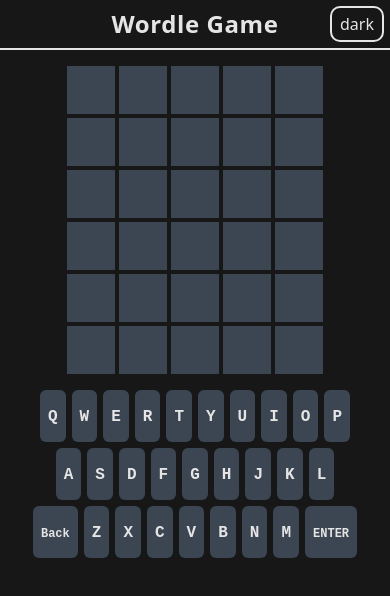
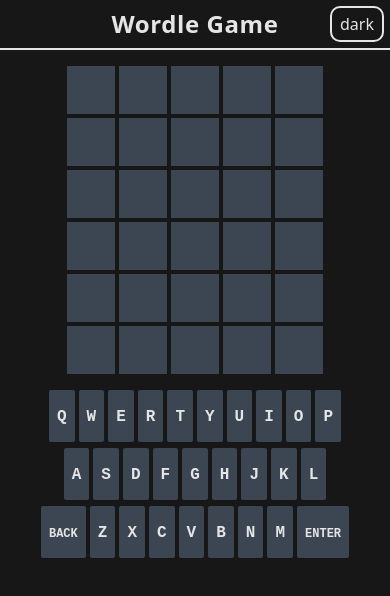
Before and after one commit to gitzein/wordle-game, a React (Vite) app: page / in a window 390 px wide. Shown: the top 596 px of the page. Built offline with nearby package versions, Linux system fonts and the light colour scheme; a web font is replaced by a local one.

Commit message:
style update

```diff
--- a/src/components/common/game-result.tsx
+++ b/src/components/common/game-result.tsx
@@ -25,7 +25,7 @@ function GameResult({ gameStatus, word }: PropsType) {
         <p>Invalid input : {invalidAttempt}</p>
         <p>Used letters : {letterUsed}</p>
       </div>
-      <ResetButton text="Play again?" />
+      <ResetButton text="Play again" />
     </>
   );
 }
--- a/src/components/keyboard/key.tsx
+++ b/src/components/keyboard/key.tsx
@@ -24,7 +24,7 @@ function Key({ keyObj: { code, text }, status, handleClick }: PropsType) {
       onClick={handleButtonClick}
       style={{ transitionDelay }}
       className={cn(
-        "cursor-pointer rounded-sm bg-slate-500/50 px-2 py-3 transition-colors md:px-3 md:py-4",
+        "cursor-pointer rounded-xs bg-slate-500/50 px-2 py-3 transition-colors md:px-3 md:py-4",
         {
           "bg-misplaced-let": status === "misplaced",
         },
@@ -38,7 +38,7 @@ function Key({ keyObj: { code, text }, status, handleClick }: PropsType) {
     >
       <span
         className={cn("text-base font-semibold md:text-xl md:font-bold", {
-          "text-xs md:text-base": text.length > 1,
+          "text-xs md:text-xs": text.length > 1,
         })}
       >
         {text}
--- a/src/components/keyboard/keys.tsx
+++ b/src/components/keyboard/keys.tsx
@@ -23,7 +23,7 @@ function Keys({ keys, handleClick, attempt }: PropsType) {
   }, [attempt]);
 
   return (
-    <div className="flex items-center gap-1.5">
+    <div className="flex items-center gap-1 md:gap-1.5">
       {keys.map((v, i) => (
         <Key
           handleClick={handleClick}
--- a/src/lib/constants.ts
+++ b/src/lib/constants.ts
@@ -26,7 +26,7 @@ export const DISPLAY_KEYS = [
     { text: "L", code: "KeyL" },
   ],
   [
-    { text: "Back", code: "Backspace" },
+    { text: "BACK", code: "Backspace" },
     { text: "Z", code: "KeyZ" },
     { text: "X", code: "KeyX" },
     { text: "C", code: "KeyC" },
```
